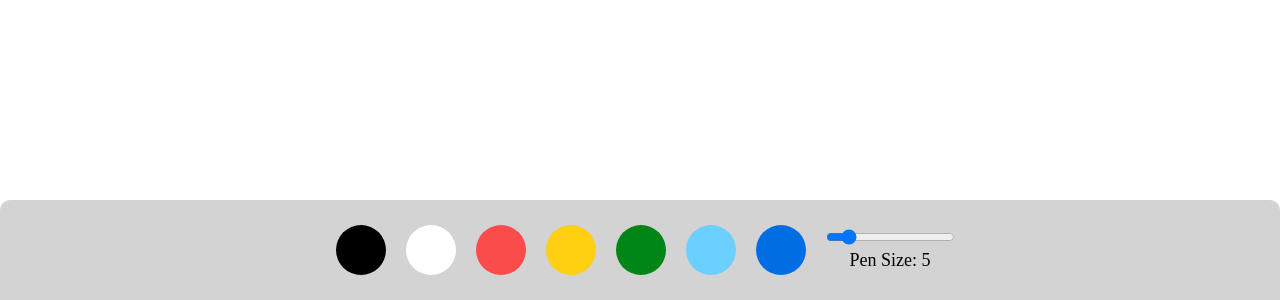
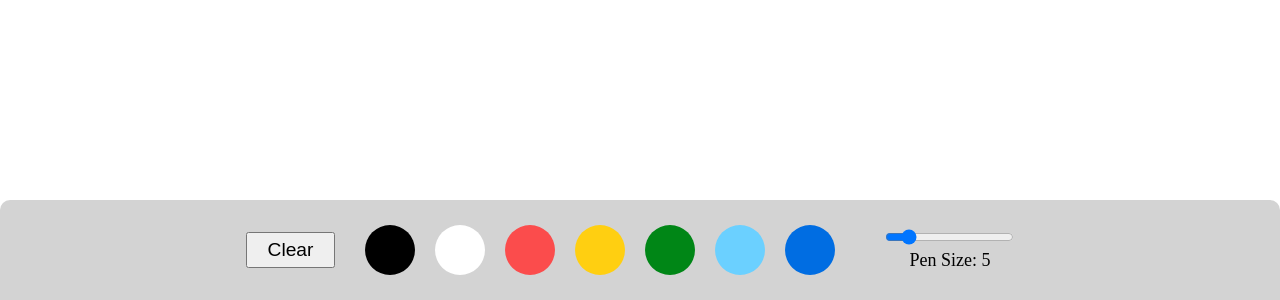
Before and after one commit to saurabhshalu/drawjs, a plain HTML site: page index.html in a window 1280 px wide. Shown: the part 500-800 px from the top of the page. Drawn offline with Linux system fonts and the light colour scheme.

Commit message:
clear button

```diff
--- a/index.html
+++ b/index.html
@@ -12,6 +12,9 @@
       <canvas id="canvas"></canvas>
     </div>
     <div id="tools">
+      <div>
+        <button id="clear">Clear</button>
+      </div>
       <div id="colors">
         <div class="color" style="background-color: black"></div>
         <div class="color" style="background-color: white"></div>
--- a/script.js
+++ b/script.js
@@ -1,5 +1,6 @@
 const canvas = document.querySelector("#canvas");
 const strokeSize = document.querySelector("#strokeSize");
+const clearButton = document.querySelector("#clear");
 
 const ctx = canvas.getContext("2d");
 
@@ -8,6 +9,10 @@ const resize = () => {
     document.documentElement.clientWidth || document.body.clientWidth;
   canvas.height =
     document.documentElement.clientHeight || document.body.clientHeight;
+};
+
+const changeColor = (e) => {
+  selectedColor = e.target.style.backgroundColor;
 };
 
 window.onload = () => {
@@ -30,6 +35,10 @@ strokeSize.addEventListener("input", (e) => {
   document.querySelector(
     ".sizeLabel"
   ).textContent = `Pen Size: ${e.target.value}`;
+});
+
+clearButton.addEventListener("click", () => {
+  ctx.clearRect(0, 0, canvas.width, canvas.height);
 });
 
 const configureContext = () => {
@@ -60,10 +69,6 @@ const draw = (e) => {
   ctx.moveTo(e.clientX, e.clientY);
 };
 
-const changeColor = (e) => {
-  selectedColor = e.target.style.backgroundColor;
-};
-
 canvas.addEventListener("mousedown", beginDrawing);
 canvas.addEventListener("mouseup", endDrawing);
 canvas.addEventListener("mousemove", draw);
--- a/style.css
+++ b/style.css
@@ -31,13 +31,14 @@ body {
   position: absolute;
 }
 
-#colors {
+#colors,
+.size {
   display: flex;
-  margin-right: 10px;
+  margin-right: 20px;
+  margin-left: 20px;
 }
 
 .size {
-  display: flex;
   flex-direction: column;
   align-items: center;
 }
@@ -54,3 +55,9 @@ body {
   margin: 10px;
   cursor: pointer;
 }
+
+button {
+  font-size: larger;
+  padding: 5px 20px;
+  cursor: pointer;
+}
```
